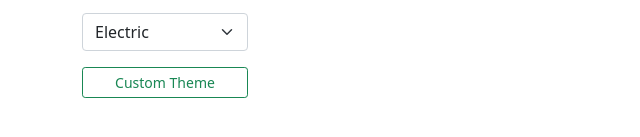
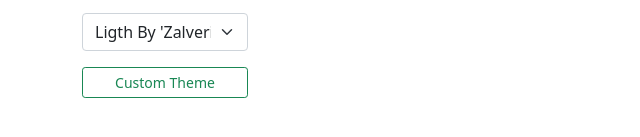
Before and after one commit to kfment/kfment.github.io, a plain HTML site: page index.html in a window 1280 px wide. Shown: the part 641-778 px from the top of the page, 0-640 px from the left. Drawn offline with nearby package versions, Linux system fonts and the light colour scheme; no server answers; a web font is replaced by a local one.

Commit message:
Update index.html

```diff
--- a/index.html
+++ b/index.html
@@ -28,7 +28,7 @@
 
 <script src="js/bhecp.js"></script>
 <script src="js/ecp_icon.js"></script>
-    <title>Serverlist V</title>
+    <title>Killer Flame - Serverlist</title>
 
     <meta name="description" content="Serverlist V is the most advanced server list website for Starblast.io yet, featuring player listing as well as analysis and live views of team mode games. Created by @dankdmitron and Pixelmelt, Serverlist V is regularly updated with features and bug fixes.">
     <meta content="Serverlist V" property="og:title">
@@ -140,7 +140,7 @@
                         <a class="nav-link onhover-pointer navbar-padding-top" target="_blank" href="chrome-extension://dhdgffkkebhmkfjojejmpbldmpobfkfo/options.html#nav=40f79762-aea3-43aa-a012-1f9592d0d6b6+editor">Fount</a>
                     </li>
                     <li class="nav-item ms-auto">
-                        <a class="nav-link onhover-pointer navbar-icon" href="https://discord.gg/UmV8zW2y7H">
+                        <a class="nav-link onhover-pointer navbar-icon" href="https://discord.gg/gJN92jmhmh">
                             <i class="bi bi-discord"></i>
                         </a>
                     </li>
@@ -227,22 +227,7 @@
             </div>
             <label for="themeSelect" style="display: none">Select Theme:</label>
             <select id="themeSelect" class="form-select mb-3">
-                <option value="Electric">Electric</option>
-                <option value="Light">Light</option>
-                <option value="1337">1337</option>
-                <option value="Blue by Caramel#8789">Blue by Caramel#8789</option>
-                <option value="Pink-Purple by Caramel#8789">Pink-Purple by Caramel#8789</option>
-                <option value="Purple by Caramel#8789">Purple by Caramel#8789</option>
-                <option value="Caramel by Caramel#8789">Caramel by Caramel#8789</option>
-                <option value="Neon by Pix#7008">Neon by Pix#7008</option>
-                <option value="Starblast by Bhpsngum#2623">Starblast by Bhpsngum#2623</option>
-                <option value="Asu by apathy#3993">Asu by apathy#3993</option>
-                <option value="Lotus by Evo">Lotus by Evo</option>
-                <option value="Meteor by TheMardon#7986">Meteor by TheMardon#7986</option>
-                <option value="Sunny by Halcyon#2789">Sunny by Halcyon#2789</option>
-                <option value="Infrared by Halcyon#2789">Infrared by Halcyon#2789</option>
-                <option value="Ultraviolet by Halcyon#2789">Ultraviolet by Halcyon#2789</option>
-                <option value="Epilogue by apathy#3993">Epilogue by apathy#3993</option>
+                <option value="Electric">Ligth By 'Zalveridify#8254</option>
                 <option value="Custom">Custom</option>
             </select>
             <div class="form-check mb-3" style="display: none">
```
